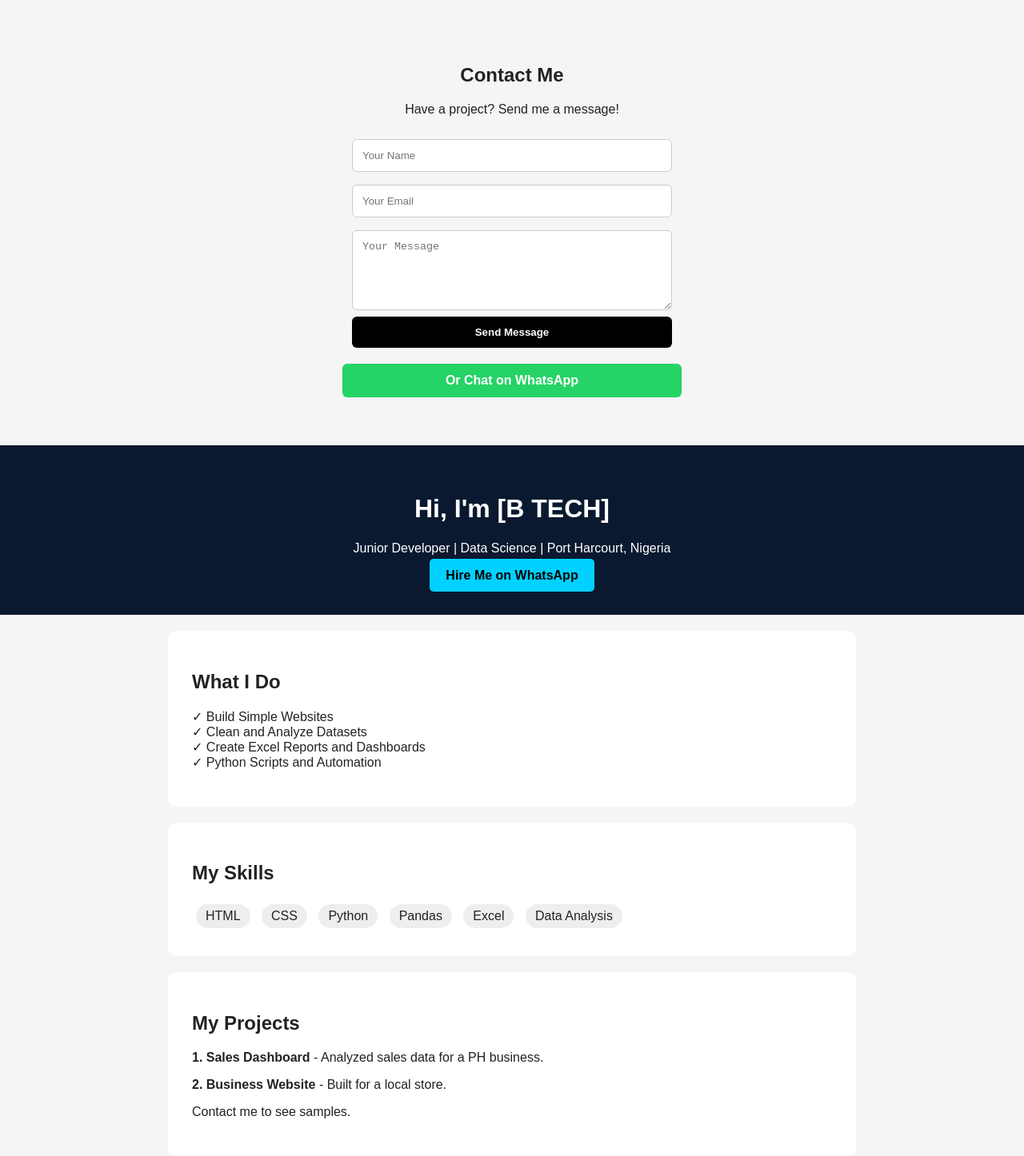
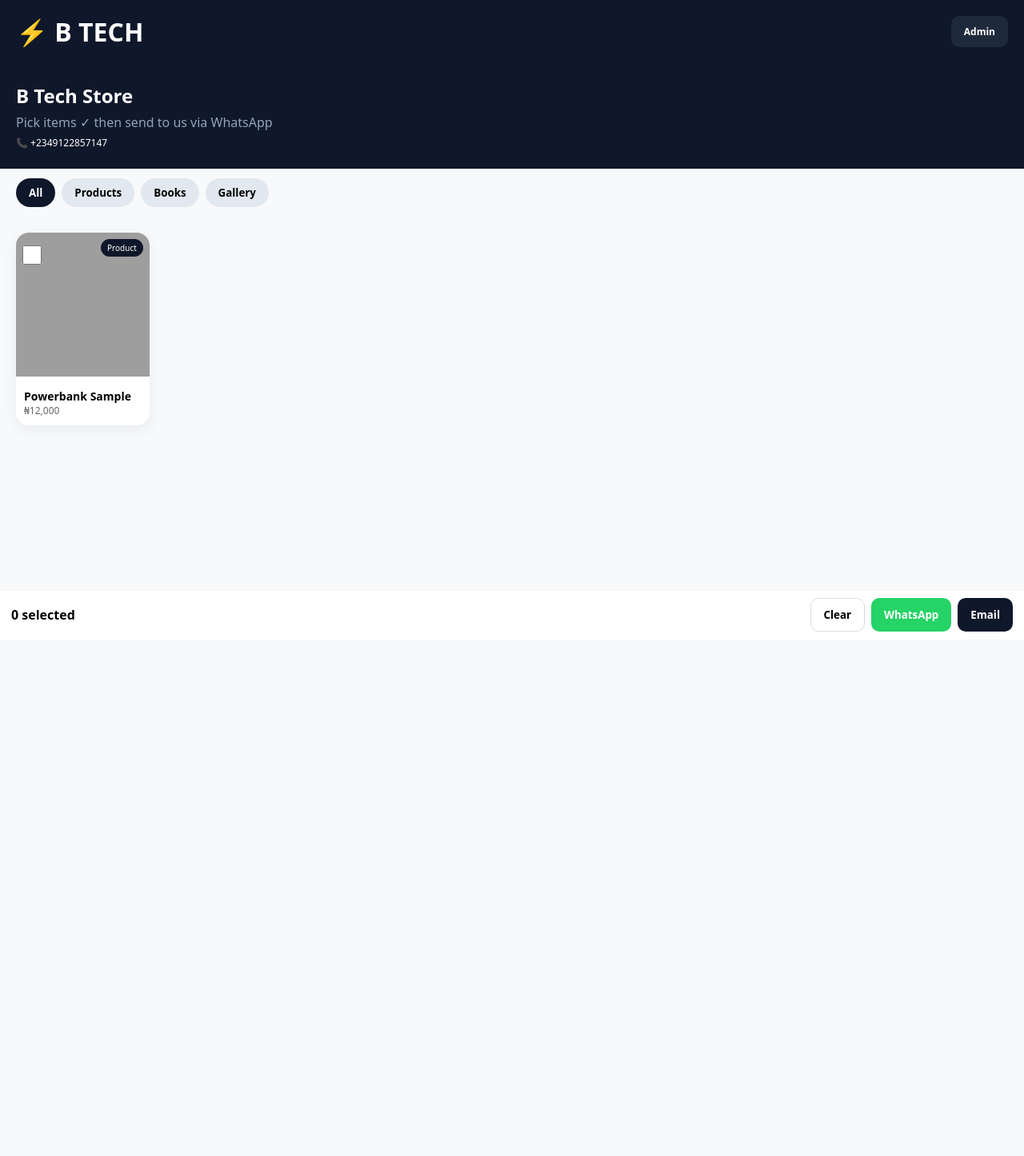
Before and after one commit to Barnabas1999/B-EXPRESS, a plain HTML site: page index.html in a window 1280 px wide. Shown: the whole page at 80% size. After the commit the page ends 800 px from the top, so only its background shows below. Drawn offline with Linux system fonts and the light colour scheme; grey boxes are pictures that could not be loaded.

Commit message:
Update index.html

```diff
--- a/index.html
+++ b/index.html
@@ -1,101 +1,82 @@
-<!-- WORKING CONTACT FORM -->
-<section id="contact" style="padding:40px 20px; background:#f5f5f5; text-align:center;">
-  <h2>Contact Me</h2>
-  <p>Have a project? Send me a message!</p>
+<!DOCTYPE html>
+<html lang="en">
+<head>
+<meta charset="UTF-8"><meta name="viewport" content="width=device-width, initial-scale=1.0">
+<title>B Tech</title>
+<style>
+*{margin:0;padding:0;box-sizing:border-box;font-family:system-ui}
+body{background:#f8f9fb;padding-bottom:80px}
+header{background:#0f172a;color:#fff;padding:18px 20px;position:sticky;top:0;z-index:10;display:flex;justify-content:space-between;align-items:center}
+.hero{padding:24px 20px;background:#0f172a;color:#fff}
+.tabs{display:flex;gap:8px;padding:12px 20px;overflow:auto}
+.tab{padding:9px 16px;border-radius:999px;background:#e2e8f0;border:0;font-weight:700}
+.tab.active{background:#0f172a;color:#fff}
+#gallery{display:grid;grid-template-columns:repeat(auto-fill,minmax(160px,1fr));gap:12px;padding:20px}
+.card{background:#fff;border-radius:16px;overflow:hidden;box-shadow:0 6px 20px rgba(0,0,0,.06);position:relative}
+.card img{width:100%;height:180px;object-fit:cover}
+.card .info{padding:10px}.card .info h4{font-size:14px}.card .info p{font-size:12px;color:#666}
+.card .select{position:absolute;top:8px;left:8px;width:24px;height:24px}
+.badge{position:absolute;top:8px;right:8px;background:#0f172a;color:#fff;font-size:10px;padding:4px 8px;border-radius:999px}
+.admin-panel{background:#fff;margin:20px;border-radius:16px;padding:16px;display:none;border:2px dashed #0f172a}
+.admin-panel.show{display:block}
+input,textarea,select{width:100%;padding:11px;border-radius:10px;border:1px solid #ddd;margin-top:8px}
+.btn{padding:11px 16px;border-radius:10px;border:0;font-weight:800;cursor:pointer}
+.btn-black{background:#0f172a;color:#fff}.btn-green{background:#25D366;color:#fff}.btn-outline{background:#fff;border:1px solid #ddd}
+.footer-bar{position:fixed;bottom:0;left:0;right:0;background:#fff;border-top:1px solid #eee;padding:10px 14px;display:flex;gap:8px}
+.footer-bar .count{flex:1;font-weight:800;display:flex;align-items:center}
+</style>
+</head>
+<body>
+<header><h1>⚡ B TECH</h1><button class="btn" style="background:#1e293b;color:#fff;font-size:12px" onclick="adminLogin()">Admin</button></header>
+<div class="hero"><h2>B Tech Store</h2><p style="color:#94a3b8;margin-top:6px">Pick items ✓ then send to us via WhatsApp</p><p style="font-size:12px;margin-top:6px">📞 +2349122857147</p></div>
 
-  <form action="https://formspree.io/f/xdealgan" method="POST" style="max-width:400px; margin:20px auto;">
-    <input type="text" name="name" placeholder="Your Name" required style="width:100%; padding:12px; margin:8px 0; border-radius:6px; border:1px solid #ccc;">
-    <input type="email" name="email" placeholder="Your Email" required style="width:100%; padding:12px; margin:8px 0; border-radius:6px; border:1px solid #ccc;">
-    <textarea name="message" placeholder="Your Message" required style="width:100%; padding:12px; margin:8px 0; border-radius:6px; border:1px solid #ccc; height:100px;"></textarea>
-    <button type="submit" style="width:100%; padding:12px; background:#000; color:white; border:none; border-radius:6px; font-weight:bold; cursor:pointer;">Send Message</button>
-  </form>
+<div class="admin-panel" id="adminPanel">
+<h3>Admin - Add Product (Only You)</h3>
+<input id="pName" placeholder="Name"><select id="pCategory"><option>Product</option><option>Book</option><option>Gallery</option></select>
+<textarea id="pDesc" placeholder="Description + Price"></textarea>
+<input type="file" id="pFile" accept="image/*" multiple>
+<input id="pImageUrl" placeholder="Or image URL">
+<div style="margin-top:10px;display:flex;gap:8px">
+<button class="btn btn-black" onclick="addProduct()">Save</button>
+<button class="btn btn-outline" onclick="document.getElementById('adminPanel').classList.remove('show')">Close</button>
+<button class="btn btn-outline" style="color:red" onclick="clearAll()">Delete All</button>
+</div>
+</div>
 
-  <a href="https://wa.me/2349122857147?text=Hi%20B-TECH%20I%20saw%20your%20portfolio%20https://b-tech-one.vercel.app"
-  style="display:block; max-width:400px; margin:20px auto; background:#25D366; color:white; padding:12px; text-align:center; border-radius:6px; text-decoration:none; font-weight:bold;">
-  Or Chat on WhatsApp
-  </a>
-</section>
+<div class="tabs">
+<button class="tab active" onclick="filterCat('All',this)">All</button>
+<button class="tab" onclick="filterCat('Product',this)">Products</button>
+<button class="tab" onclick="filterCat('Book',this)">Books</button>
+<button class="tab" onclick="filterCat('Gallery',this)">Gallery</button>
+</div>
+<div id="gallery"></div>
+<div class="footer-bar"><div class="count" id="count">0 selected</div><button class="btn btn-outline" onclick="clearSelection()">Clear</button><button class="btn btn-green" onclick="sendWhatsApp()">WhatsApp</button><button class="btn btn-black" onclick="sendEmail()">Email</button></div>
 
-<!DOCTYPE html>
-<html>
+<script>
+const SELLER_PHONE="2349122857147"; const SELLER_EMAIL="barnabaspaul43@gmail.com";
+const ADMIN_PASSWORD="BTECH2026"; // CHANGE THIS TO YOUR OWN PASSWORD
+let isAdmin=false;
 
-<head>
-    <title>B Tech - Developer</title>
-    <meta name="viewport" content="width=device-width, initial-scale=1">
-    <style>
-        body {
-            font-family: Arial;
-            margin: 0;
-            background: #f5f5f5;
-            color: #222;
-        }
+let products=JSON.parse(localStorage.getItem('btechProducts')||'null')||[
+{id:1,name:'Powerbank Sample',desc:'₦12,000',cat:'Product',img:'https://images.unsplash.com/photo-1609592424308-8e7dbfa1b1cc?w=600'}
+];
+let selected=new Set(); let currentFilter='All';
 
-        header {
-            background: #0a192f;
-            color: white;
-            padding: 40px;
-            text-align: center;
-        }
-
-        section {
-            padding: 30px;
-            max-width: 800px;
-            margin: auto;
-            background: white;
-            margin-top: 20px;
-            border-radius: 10px;
-        }
-
-        .btn {
-            background: #00d1ff;
-            color: black;
-            padding: 12px 20px;
-            text-decoration: none;
-            border-radius: 5px;
-            font-weight: bold;
-        }
-
-        .skill {
-            display: inline-block;
-            background: #eee;
-            padding: 6px 12px;
-            margin: 5px;
-            border-radius: 20px;
-        }
-    </style>
-</head>
-
-<body>
-
-    <header>
-        <h1>Hi, I'm [B TECH]</h1>
-        <p>Junior Developer | Data Science | Port Harcourt, Nigeria</p>
-        <a class="btn" href="https://wa.me/2349122857147">Hire Me on WhatsApp</a>
-    </header>
-
-    <section>
-        <h2>What I Do</h2>
-        <p>✓ Build Simple Websites<br>✓ Clean and Analyze Datasets<br>✓ Create Excel Reports and Dashboards<br>✓ Python
-            Scripts and Automation</p>
-    </section>
-
-    <section>
-        <h2>My Skills</h2>
-        <span class="skill">HTML</span>
-        <span class="skill">CSS</span>
-        <span class="skill">Python</span>
-        <span class="skill">Pandas</span>
-        <span class="skill">Excel</span>
-        <span class="skill">Data Analysis</span>
-    </section>
-
-    <section>
-        <h2>My Projects</h2>
-        <p><b>1. Sales Dashboard</b> - Analyzed sales data for a PH business.</p>
-        <p><b>2. Business Website</b> - Built for a local store.</p>
-        <p>Contact me to see samples.</p>
-    </section>
-
+function adminLogin(){
+  const p=prompt('Enter Admin Password for B Tech:');
+  if(p===ADMIN_PASSWORD){ isAdmin=true; document.getElementById('adminPanel').classList.add('show'); alert('Admin unlocked - You can now add images'); }
+  else if(p){ alert('Wrong password - Only owner can add'); }
+}
+function render(){const g=document.getElementById('gallery');g.innerHTML='';products.filter(p=>currentFilter==='All'||p.cat===currentFilter).forEach(p=>{const d=document.createElement('div');d.className='card';d.innerHTML=`<input type='checkbox' class='select' ${selected.has(p.id)?'checked':''} onchange='toggleSelect(${p.id})'><span class='badge'>${p.cat}</span><img src='${p.img}' onclick='toggleSelect(${p.id})'><div class='info'><h4>${p.name}</h4><p>${p.desc}</p></div>`;g.appendChild(d);});document.getElementById('count').textContent=`${selected.size} selected`;}
+function toggleSelect(id){if(selected.has(id))selected.delete(id);else selected.add(id);render();}
+function clearSelection(){selected.clear();render();}
+function clearAll(){if(!isAdmin){alert('Admin only');return;}if(confirm('Delete all?')){products=[];localStorage.setItem('btechProducts',JSON.stringify(products));render();}}
+function filterCat(c,el){currentFilter=c;document.querySelectorAll('.tab').forEach(b=>b.classList.remove('active'));el.classList.add('active');render();}
+function addProduct(){if(!isAdmin){alert('Admin only');return;}const name=document.getElementById('pName').value.trim();const desc=document.getElementById('pDesc').value.trim();const cat=document.getElementById('pCategory').value;const url=document.getElementById('pImageUrl').value.trim();const files=document.getElementById('pFile').files;if(!name){alert('Name needed');return;}const addOne=(img)=>{products.unshift({id:Date.now()+Math.random(),name,desc,cat,img});};const finish=()=>{localStorage.setItem('btechProducts',JSON.stringify(products));render();alert('Added! Now deploy to Vercel again');};if(files.length>0){let l=0;Array.from(files).forEach(f=>{const r=new FileReader();r.onload=e=>{addOne(e.target.result);l++;if(l===files.length)finish();};r.readAsDataURL(f);});}else{addOne(url||'https://via.placeholder.com/600?text='+name);finish();}}
+function getSel(){return products.filter(p=>selected.has(p.id));}
+function sendWhatsApp(){if(selected.size===0){alert('Select products');return;}const items=getSel().map((p,i)=>`${i+1}. ${p.name} - ${p.desc}`).join('\n');window.open(`https://wa.me/${SELLER_PHONE}?text=${encodeURIComponent(`Hello B Tech!\n\nI want:\n${items}\n\nFrom website`)}`,'_blank');}
+function sendEmail(){if(selected.size===0){alert('Select products');return;}const items=getSel().map((p,i)=>`${i+1}. ${p.name} - ${p.desc}`).join('\n');window.location.href=`mailto:${SELLER_EMAIL}?subject=Order B Tech&body=${encodeURIComponent(items)}`;}
+render();
+</script>
 </body>
-
 </html>
```
